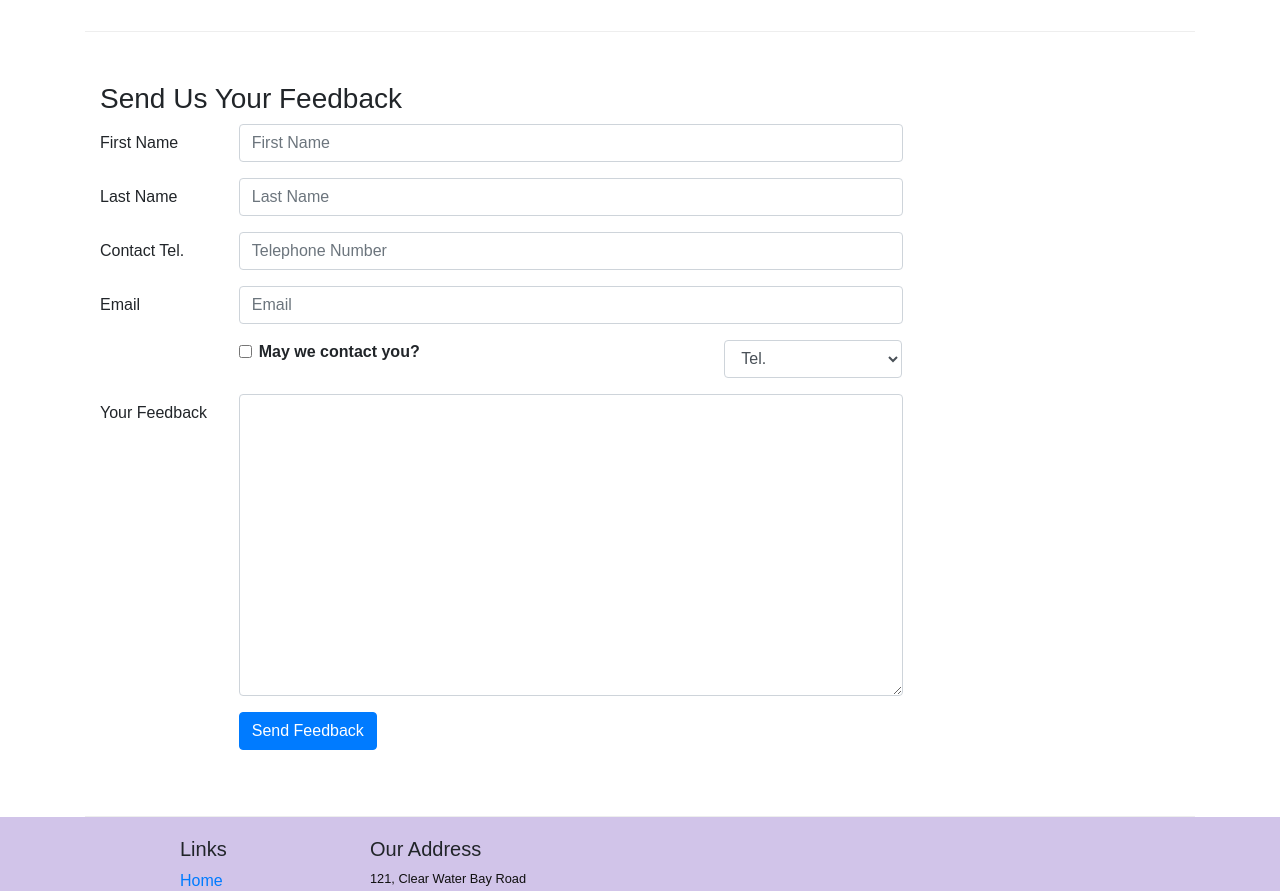
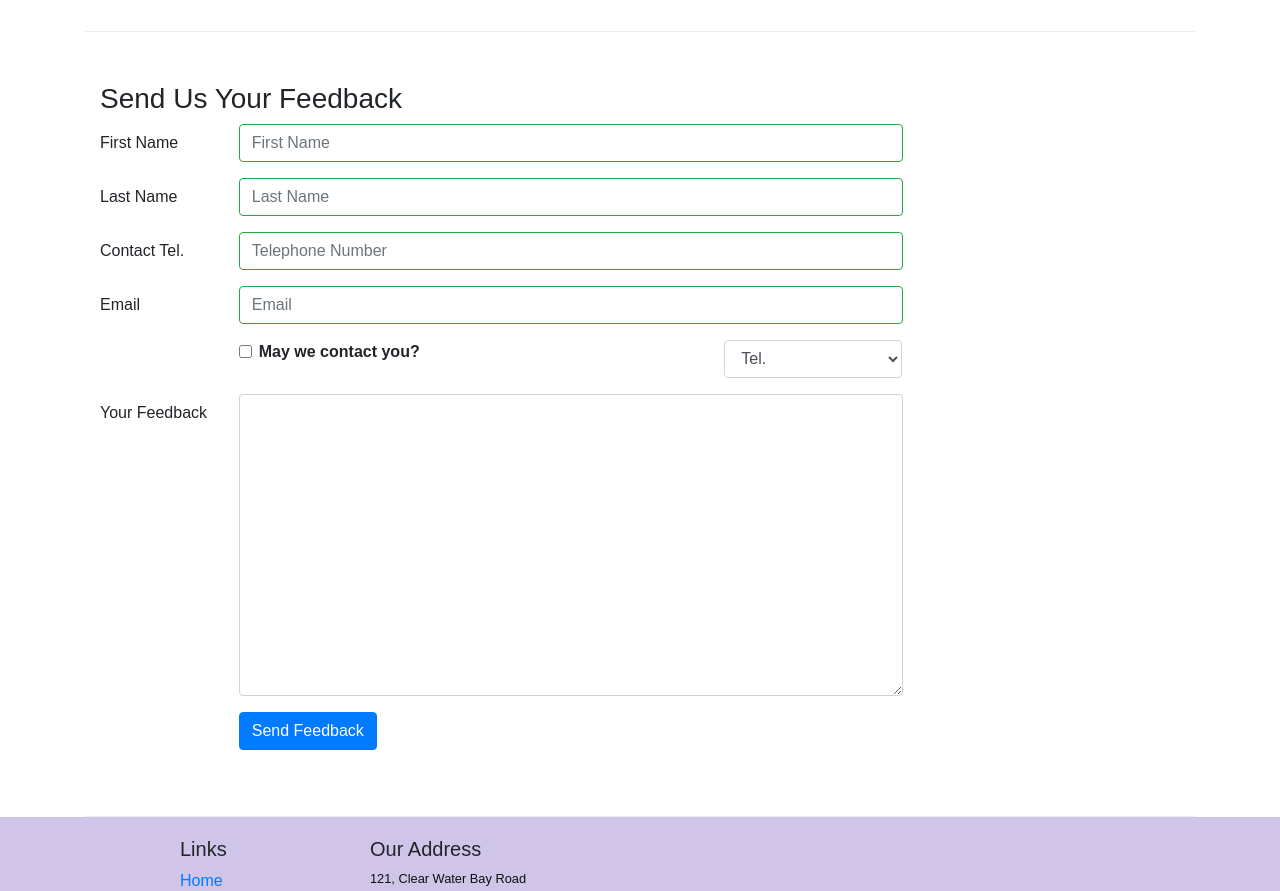
Before and after one commit to hmswrth/ristorante-con-fusion, a React (Create React App) app in the folder confusion/: page /contactus in a window 1280 px wide. Shown: the part 840-1731 px from the top of the page. Built offline with nearby package versions, Linux system fonts and the light colour scheme.

Commit message:
controlled form validation

```diff
--- a/confusion/src/components/ContactComponent.js
+++ b/confusion/src/components/ContactComponent.js
@@ -1,45 +1,85 @@
 import React, { Component } from 'react';
-import { BreadcrumbItem, Breadcrumb, Button, Form, FormGroup, Label, Input, Col } from 'reactstrap';
+import { BreadcrumbItem, Breadcrumb, Button, Form, FormGroup, Label, Input, Col, FormFeedback } from 'reactstrap';
 import { Link } from 'react-router-dom';
 
 class Contact extends Component {
 
-    constructor(props){
+    constructor(props) {
         super(props);
 
         this.state = {
-            firstname : '',
+            firstname: '',
             lastname: '',
             telnum: '',
             email: '',
             agree: false,
             contactType: 'Tel.',
-            message: ''
+            message: '',
+            touched: {
+                firstname: false,
+                lastname: false,
+                telnum: false,
+                email: false
+            }
         }
         this.handleSubmit = this.handleSubmit.bind(this);
         this.handleInputChange = this.handleInputChange.bind(this);
+        this.handleBlur = this.handleBlur.bind(this);
     }
 
-    handleInputChange(event){
+    handleInputChange(event) {
         const target = event.target;
         const value = target.type === 'checkbox' ? target.checked : target.value;
         const name = target.name;
 
         this.setState({
-            [name] : value
+            [name]: value
         });
 
     }
 
-    handleSubmit(event){
-        console.log("Current state : "+JSON.stringify(this.state));
-        alert("Current state : "+JSON.stringify(this.state));
+    handleSubmit(event) {
+        console.log("Current state : " + JSON.stringify(this.state));
+        alert("Current state : " + JSON.stringify(this.state));
         event.preventDefault();
 
     }
 
+    handleBlur = (field) => (evt) => {
+        this.setState({
+            touched: { ...this.state.touched, [field]: true }
+        });
+    }
+
+    validate(firstname, lastname, telnum, email) {
+        const errors = {
+            firstname: '',
+            lastname: '',
+            telnum: '',
+            email: ''
+        };
+        if (this.state.touched.firstname && firstname.length < 3)
+            errors.firstname = 'First Name should be >= 3 characters';
+        else if (this.state.touched.firstname && firstname.length > 10)
+            errors.firstname = 'First Name should be <= 10 characters';
+
+        if (this.state.touched.lastname && lastname.length < 3)
+            errors.lastname = 'Last Name should be >= 3 characters';
+        else if (this.state.touched.lastname && lastname.length > 10)
+            errors.lastname = 'Last Name should be <= 10 characters';
+
+        const reg = /^\d+$/;
+        if (this.state.touched.telnum && !reg.test(telnum))
+            errors.telnum = 'Tel. Number should contain only numbers';
+
+        if (this.state.touched.email && email.split('').filter(x => x === '@').length !== 1)
+            errors.email = 'Email should contain @ sign';
+
+        return errors;
+    }
 
     render() {
+        const errors = this.validate(this.state.firstname, this.state.lastname, this.state.telnum, this.state.email);
         return (
             <div className="container">
                 <div className="row">
@@ -87,37 +127,41 @@
                             <FormGroup row>
                                 <Label htmlFor="firstname" md={2}>First Name</Label>
                                 <Col md={10}>
-                                    <Input onChange = {this.handleInputChange} type="text" id="firstname" name="firstname" placeholder="First Name" value={this.state.firstname} />
+                                    <Input valid={errors.firstname === ''} invalid={errors.firstname != ''} onBlur={this.handleBlur('firstname')} onChange={this.handleInputChange} type="text" id="firstname" name="firstname" placeholder="First Name" value={this.state.firstname} />
+                                    <FormFeedback>{errors.firstname}</FormFeedback>
                                 </Col>
                             </FormGroup>
                             <FormGroup row>
                                 <Label htmlFor="lastname" md={2}>Last Name</Label>
                                 <Col md={10}>
-                                    <Input onChange = {this.handleInputChange} type="text" id="lastname" name="lastname" placeholder="Last Name" value={this.state.lastname} />
+                                    <Input valid={errors.lastname === ''} invalid={errors.lastname != ''} onBlur={this.handleBlur('lastname')} onChange={this.handleInputChange} type="text" id="lastname" name="lastname" placeholder="Last Name" value={this.state.lastname} />
+                                    <FormFeedback>{errors.lastname}</FormFeedback>
                                 </Col>
                             </FormGroup>
                             <FormGroup row>
                                 <Label htmlFor="telnum" md={2}>Contact Tel.</Label>
                                 <Col md={10}>
-                                    <Input onChange = {this.handleInputChange} type="tel" id="telnum" name="telnum" placeholder="Telephone Number" value={this.state.telnum} />
+                                    <Input valid={errors.telnum === ''} invalid={errors.telnum != ''} onBlur={this.handleBlur('telnum')} onChange={this.handleInputChange} type="tel" id="telnum" name="telnum" placeholder="Telephone Number" value={this.state.telnum} />
+                                    <FormFeedback>{errors.telnum}</FormFeedback>
                                 </Col>
                             </FormGroup>
                             <FormGroup row>
                                 <Label htmlFor="email" md={2}>Email</Label>
                                 <Col md={10}>
-                                    <Input onChange = {this.handleInputChange} type="email" id="email" name="email" placeholder="Email" value={this.state.email} />
+                                    <Input valid={errors.email === ''} invalid={errors.email != ''} onBlur={this.handleBlur('email')} onChange={this.handleInputChange} type="email" id="email" name="email" placeholder="Email" value={this.state.email} />
+                                    <FormFeedback>{errors.email}</FormFeedback>
                                 </Col>
                             </FormGroup>
                             <FormGroup row>
-                                <Col md={{size:6, offset:2}}>
+                                <Col md={{ size: 6, offset: 2 }}>
                                     <FormGroup check>
                                         <Label check>
-                                            <Input onChange = {this.handleInputChange} type="checkbox" name="agree" checked={this.state.agree} /> {' '} <strong>May we contact you?</strong>
+                                            <Input onChange={this.handleInputChange} type="checkbox" name="agree" checked={this.state.agree} /> {' '} <strong>May we contact you?</strong>
                                         </Label>
                                     </FormGroup>
                                 </Col>
-                                <Col md={{size:3, offset:1}}>
-                                    <Input onChange = {this.handleInputChange}  type="select" name="contactType" value={this.state.contactType}>
+                                <Col md={{ size: 3, offset: 1 }}>
+                                    <Input onChange={this.handleInputChange} type="select" name="contactType" value={this.state.contactType}>
                                         <option>Tel.</option>
                                         <option>Email</option>
                                     </Input>
@@ -126,11 +170,11 @@
                             <FormGroup row>
                                 <Label htmlFor="message" md={2}>Your Feedback</Label>
                                 <Col md={10}>
-                                    <Input onChange = {this.handleInputChange} type="textarea" id="message" name="message" rows="12" value={this.state.message} />
+                                    <Input onChange={this.handleInputChange} type="textarea" id="message" name="message" rows="12" value={this.state.message} />
                                 </Col>
                             </FormGroup>
                             <FormGroup row>
-                                <Col md={{size:10,offset:2}}>
+                                <Col md={{ size: 10, offset: 2 }}>
                                     <Button type="submit" color="primary">Send Feedback</Button>
                                 </Col>
                             </FormGroup>
```
